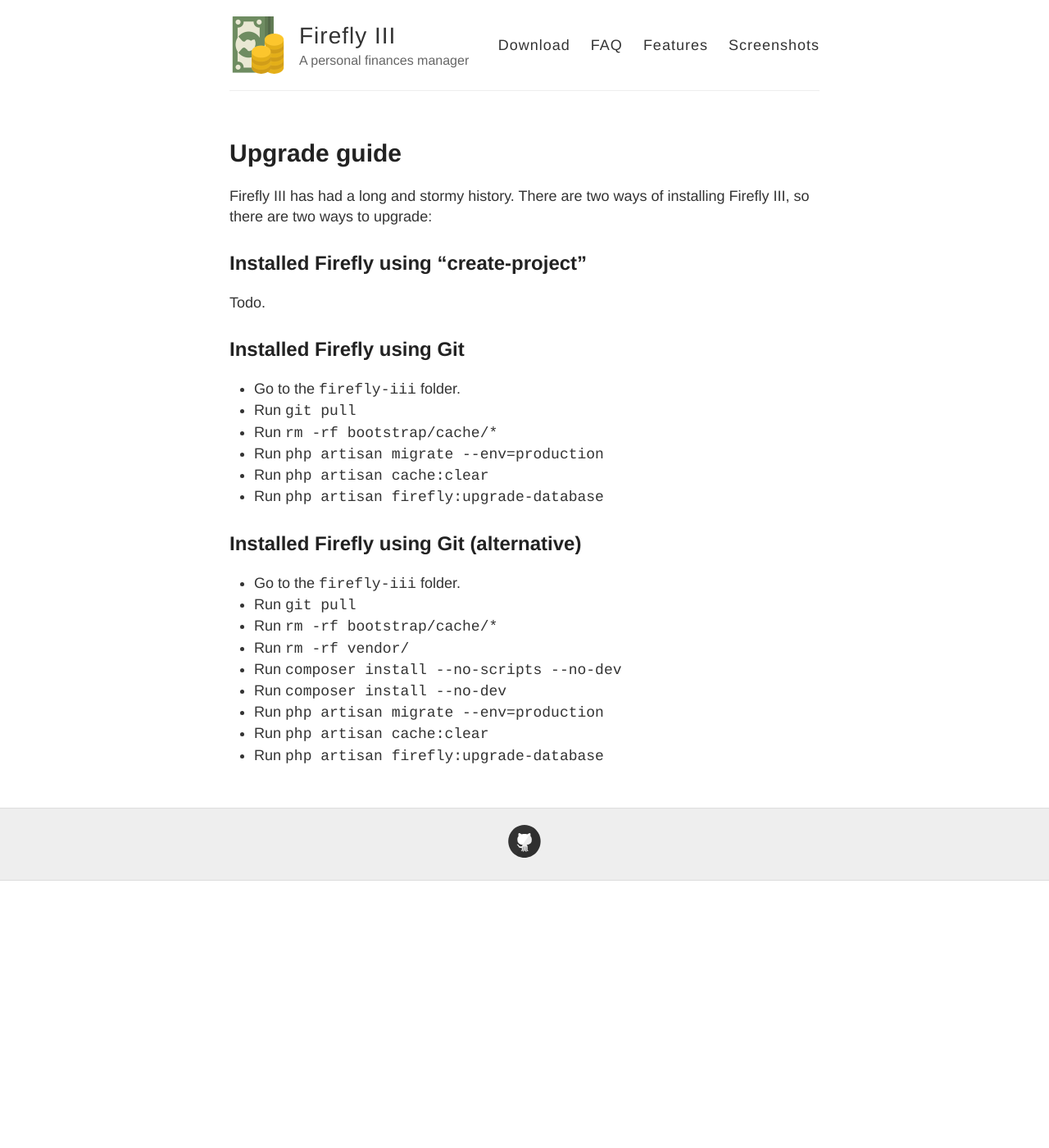
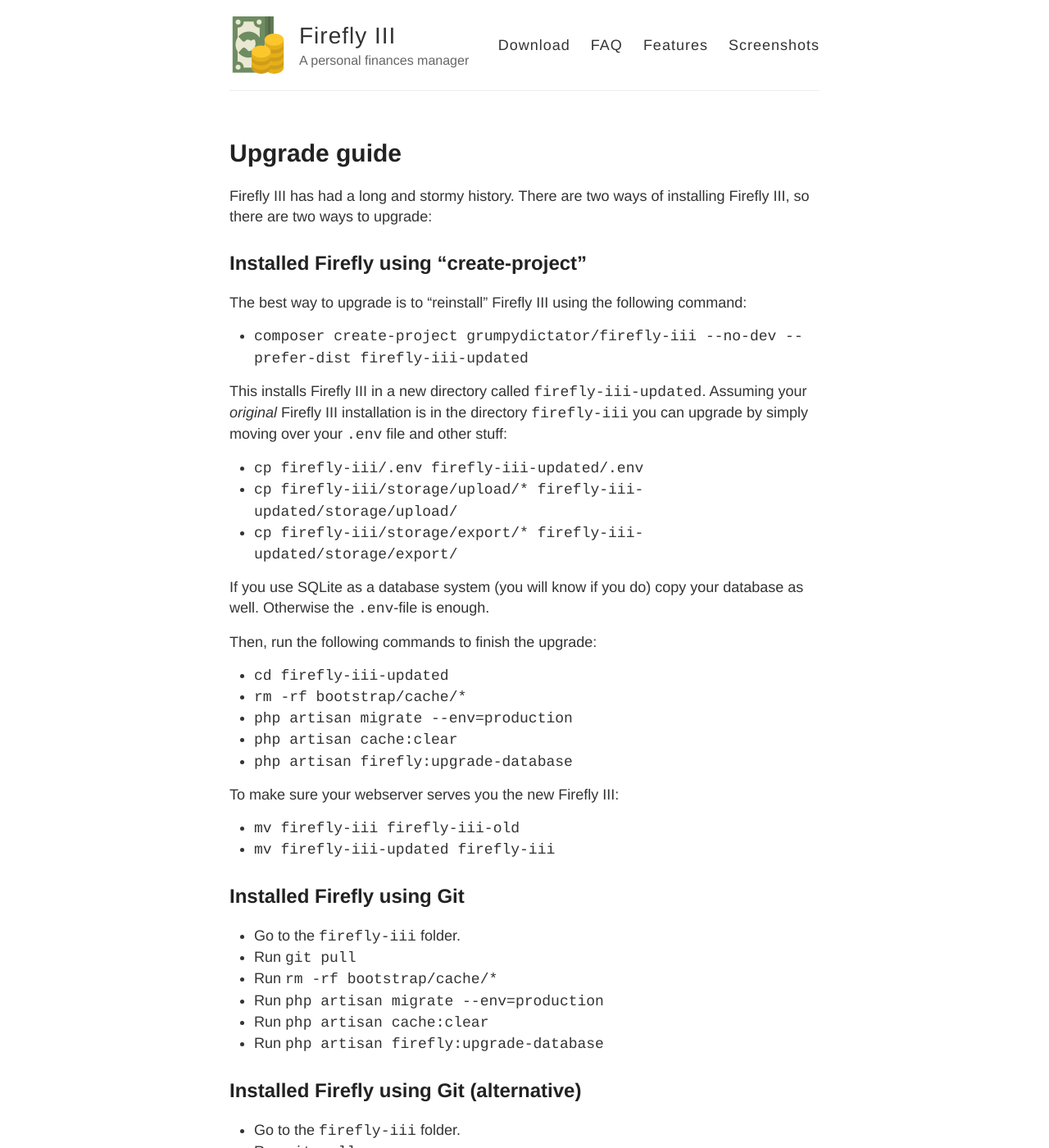
Before and after one commit to firefly-iii/firefly-iii.org, a Jekyll site: the page built from upgrade-guide.md, in a window 1280 px wide and 1400 px high. Shown: the whole window at 82% size. Built offline with Jekyll 4.4.1, drawn with Linux system fonts in a browser that asks for light colours.

Commit message:
Updated documentation.

```diff
--- a/upgrade-guide.md
+++ b/upgrade-guide.md
@@ -8,7 +8,30 @@ Firefly III has had a long and stormy history. There are two ways of installing
 
 ## Installed Firefly using "create-project"
 
-Todo.
+The best way to upgrade is to "reinstall" Firefly III using the following command:
+
+* `composer create-project grumpydictator/firefly-iii --no-dev --prefer-dist firefly-iii-updated`
+
+This installs Firefly III in a new directory called `firefly-iii-updated`. Assuming your _original_ Firefly III installation is in the directory `firefly-iii` you can upgrade by simply moving over your `.env` file and other stuff:
+
+* `cp firefly-iii/.env firefly-iii-updated/.env`
+* `cp firefly-iii/storage/upload/* firefly-iii-updated/storage/upload/`
+* `cp firefly-iii/storage/export/* firefly-iii-updated/storage/export/`
+
+If you use SQLite as a database system (you will know if you do) copy your database as well. Otherwise the `.env`-file is enough.
+
+Then, run the following commands to finish the upgrade:
+
+* `cd firefly-iii-updated`
+* `rm -rf bootstrap/cache/*`
+* `php artisan migrate --env=production`
+* `php artisan cache:clear`
+* `php artisan firefly:upgrade-database`
+
+To make sure your webserver serves you the new Firefly III:
+
+* `mv firefly-iii firefly-iii-old`
+* `mv firefly-iii-updated firefly-iii`
 
 ## Installed Firefly using Git
 
```
Also changed, not shown: installation-guide-faq.md (+13 -0 lines), installation-guide.md (+1 -1 lines).
